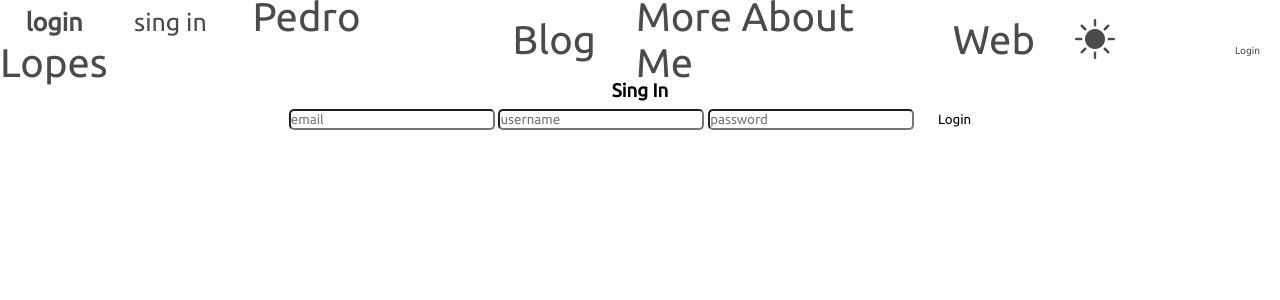
After one commit to Praticas-PW/pwProject, a Django app: page /sing_in in a window 1280 px wide. The commit adds this page. Shown: the top 300 px of the page. Run offline with Django 4.2, Linux system fonts and the light colour scheme; some libraries are stand-ins or nearby versions.

Commit message:
ja faz login e logouuut

```diff
--- a/projeto/portfolio/forms.py
+++ b/projeto/portfolio/forms.py
@@ -6,4 +6,4 @@ class PostForm(ModelForm):
     class Meta:
         model = Post
         fields = '__all__'
-        exclude = ['comments']
+        exclude = ['comments' , 'likes']
--- a/projeto/portfolio/models.py
+++ b/projeto/portfolio/models.py
@@ -9,7 +9,7 @@ class Post(models.Model):
     text = models.TextField(max_length=1000)
     subject = models.IntegerField(choices=subject_choice, default=1)
     comments = models.CharField(max_length=100)
-    # likes = models.IntegerField(default= 0)
+    likes = models.IntegerField(default= 0)
 
     def __str__(self):
         return self.title[:20]
--- a/projeto/portfolio/templates/layout.html
+++ b/projeto/portfolio/templates/layout.html
@@ -31,10 +31,14 @@
     <body>
 
         <div class="hdr" style="position: relative;">
-            <p style="display: block">
-                <a href="{% url 'login' %}">
+            <p style="display: block"  >
+                <a href="{% url 'login' %}" style="font-size: 25px;">
                     <i class="fa-sharp fa-regular fa-arrow-right-to-arc"></i>
                     login
+                </a>
+                <a href="{% url 'sing_in' %}" style="font-size: 25px;">
+                    <i class="fa-sharp fa-regular fa-arrow-right-to-arc"></i>
+                    sing in
                 </a>
                 <a href="{% url 'home' %}">
                     Pedro Lopes
@@ -51,6 +55,16 @@
                 <a>
                     <i class="bi bi-brightness-high-fill" id="toggleDark"></i>
                 </a>
+                <a>
+                    <p >
+                        {% if request.user.is_authenticated %}
+                        user: {{request.user}}
+                        <a href="{% url 'logout' %}" style="font-size: 10px;">Logout</a>
+                        {% else %}
+                        <a href="{% url 'login' %}" style="font-size: 10px;">Login</a>
+                        {% endif %}
+                    </p>
+                </a>
             </nav>
         </div>
 
@@ -61,5 +75,10 @@
 
 
 
-        <footer>...</footer>
+        <div>
+
+
+        </div>
+
+
     </body>
--- /dev/null
+++ b/projeto/portfolio/templates/sing_in.html
@@ -0,0 +1,33 @@
+{% extends "layout.html" %}
+{% load static %}
+
+{% block head %}
+<link rel="stylesheet" href="{% static 'css/login.css' %}">
+<!-- <script src="{% static 'js/licenciatura.js' %}"></script> -->
+{% endblock head %}
+
+{% block main %}
+
+
+
+
+<div class="centered-div">
+
+    <h3>Sing In</h3>
+
+    {% if not request.user.is_authenticated %}
+      {{ message }}
+    {% endif %}
+
+    <form action="{% url 'login' %}" method="POST">
+        {% csrf_token %}
+        <input type="text" name="email" placeholder="email" style="border-radius: 5px;">
+        <input type="text" name="username" placeholder="username" style="border-radius: 5px;">
+        <input type="password" name="password" placeholder="password" style="border-radius: 5px;">
+        <input type="submit" value="Login" style="border-radius: 5px;" class="hover-animation">
+    </form>
+
+</div>
+
+
+{% endblock main %}
--- a/projeto/portfolio/urls.py
+++ b/projeto/portfolio/urls.py
@@ -11,6 +11,8 @@ urlpatterns = [
     path('blog', views.blog, name ='blog'),
     path('web', views.web, name='web'),
     path('blog/deletePost/ <int:post_id>', views.deletePost,name='deletePost'),
-    path('login', views.login_view, name = 'login')
+    path('login', views.login_view, name = 'login'),
+    path('sing_in', views.sing_in, name = 'sing_in'),
+    path('logout', views.logout_view, name='logout'),
 
 ]
--- a/projeto/portfolio/views.py
+++ b/projeto/portfolio/views.py
@@ -25,6 +25,9 @@ def projetos(request):
 
 def editPost(request):
     return render(request, 'editPost.html')
+
+def sing_in(request):
+    return render(request, 'sing_in.html')
 
 
 def blog(request):
@@ -70,3 +73,8 @@ def login_view(request):
                 'message': 'Credenciais invalidas'
             })
     return render(request, 'login.html')
+
+
+def logout_view(request):
+    logout(request)
+    return redirect('home')
```
Also changed, not shown: projeto/db.sqlite3, projeto/portfolio/migrations/0006_post_likes.py (added).
